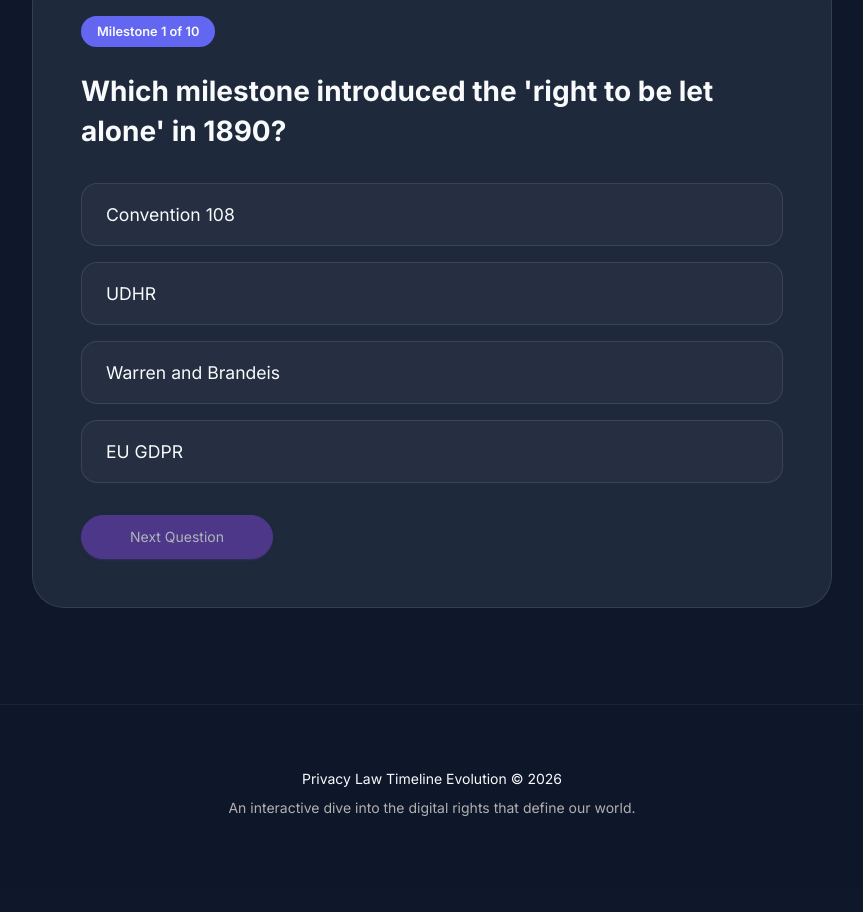
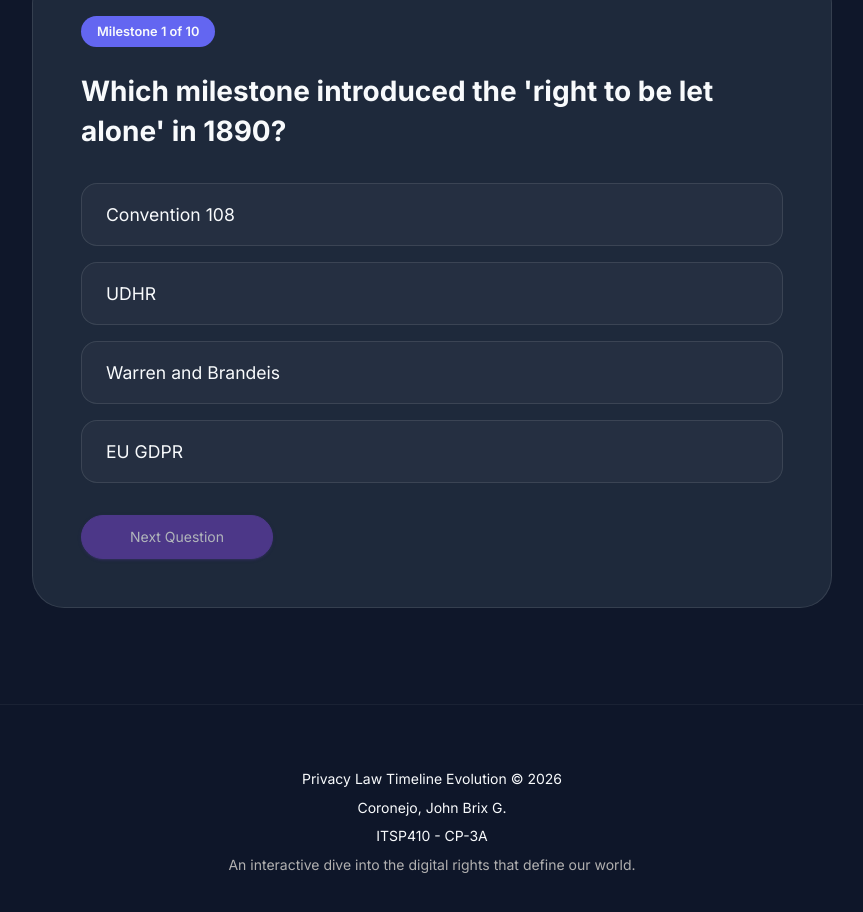
Before and after one commit to brxxxx/Coronejo-Task-Sheet-4, a plain HTML site: page index.html in a window 1280 px wide. Shown: the part 5100-6012 px from the top of the page, without its empty margins (208-1071 px from the left). Before the commit the page ends 5990 px from the top, so only its background shows below. Drawn offline with nearby package versions, Linux system fonts and the light colour scheme.

Commit message:
Update index.html

```diff
--- a/index.html
+++ b/index.html
@@ -569,6 +569,8 @@
 
     <footer class="modern-footer">
         <p class="mb-2">Privacy Law Timeline  Evolution © 2026</p>
+          <p class="mb-2">Coronejo, John Brix G.</p>
+          <p class="mb-2">ITSP410 - CP-3A</p>
         <p class="text-muted small">An interactive dive into the digital rights that define our world.</p>
     </footer>
 
```
